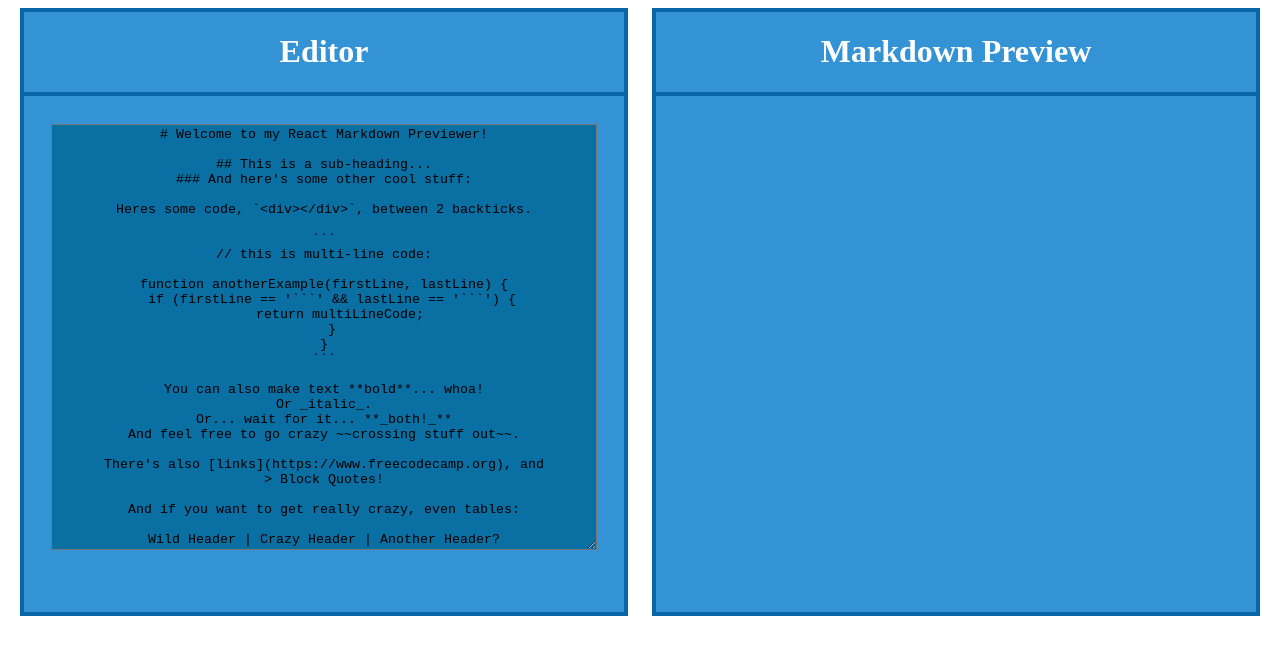
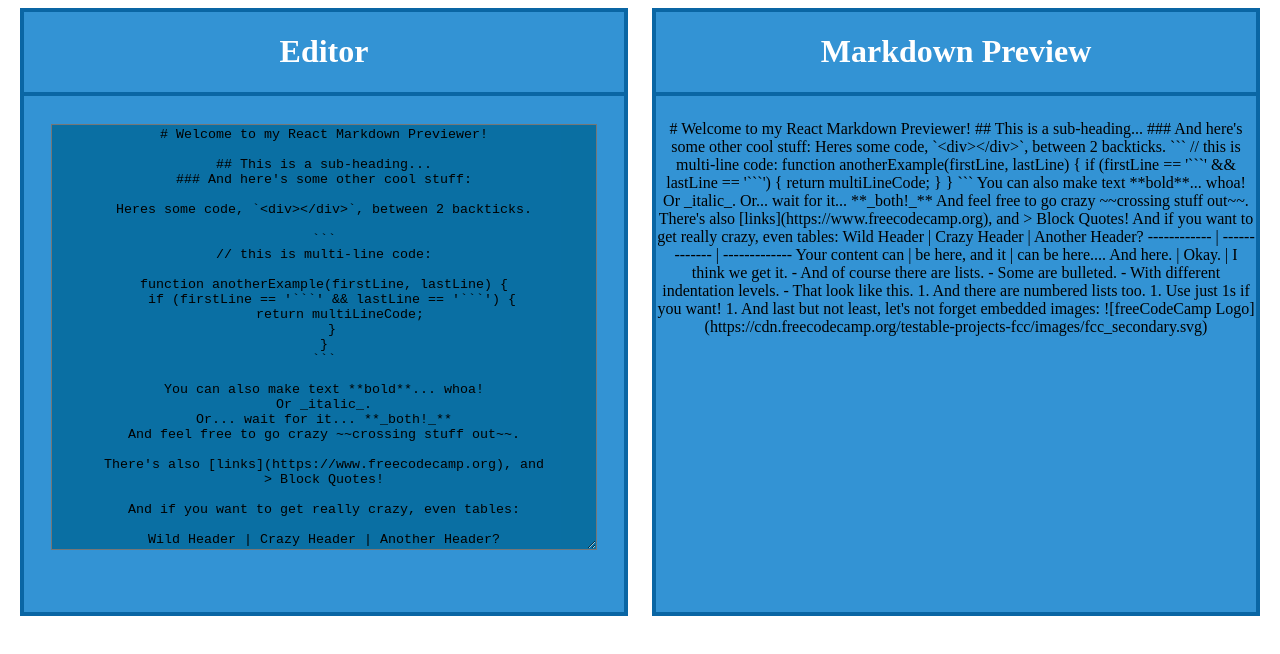
Before and after one commit to Ryan-Sherry/FCC-markdown-viewer, a React (Create React App) app: page / in a window 1280 px wide. Shown: the top 654 px of the page. Built offline with nearby package versions, Linux system fonts and the light colour scheme.

Commit message:
Rendering input and updating state
Redid FCC react lessons until I understood passing props to child components.

Need to workout markdown conversion.

```diff
--- a/src/App.js
+++ b/src/App.js
@@ -5,10 +5,11 @@ class App extends React.Component {
   constructor(props) {
     super(props);
     this.state = {
-      input: placeholder,
+      input: placeholder
     }
+    this.handleChange = this.handleChange.bind(this);
   }
-    handleChange = this.handleChange.bind(this);
+
     handleChange(e) {
       this.setState({
         input: e.target.value
@@ -17,14 +18,14 @@ class App extends React.Component {
   render() {
     return (
       <div className="App">
-        <Editor input={this.state.input}/>
-        <Preview />
+        <Editor value={this.state.input} onChange={this.handleChange}/>
+        <Preview value={this.state.input}/>
       </div>
     );
   }
 }
 
-const Editor = () => {
+const Editor = (props) => {
   return (
     <div className='box'>
       <div className='heading'>
@@ -34,23 +35,25 @@ const Editor = () => {
       <div className='mainText'>
         <textarea
           id="editor"
-          value={placeholder}
+          onChange={props.onChange}
         >
+          {props.value}
         </textarea>
       </div>
     </div>
   )
 }
 
-const Preview = () => {
+const Preview = (props) => {
+
   return (
     <div className='box'>
       <div className='heading'>
         <h1>Markdown Preview</h1>
       </div>
       <hr></hr>
-      <div className='mainText'>
-
+      <div id='preview' className='mainText'>
+        <p>{props.value}</p>
       </div>
     </div>
   )
```
